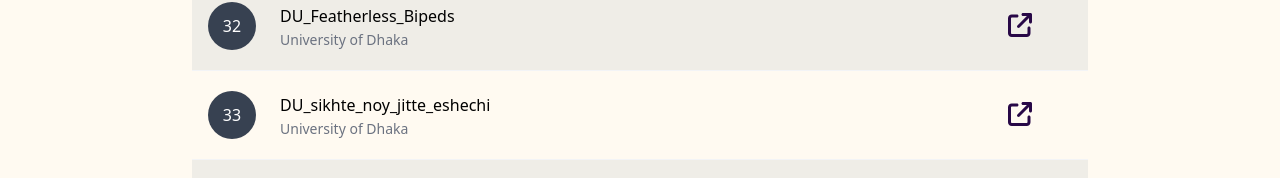
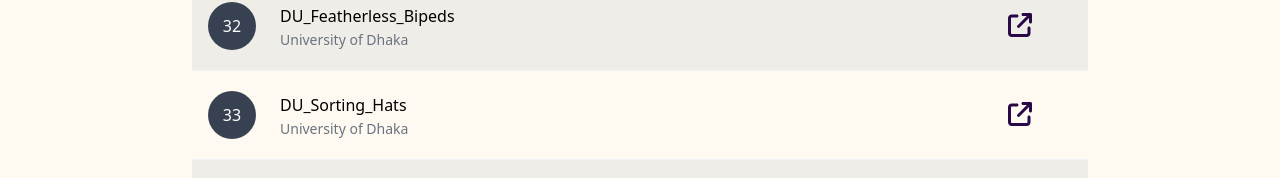
Before and after one commit to Mufassir-Chowdhury/cse-carnival, a React (Vite) app: page /hackathon/selected_teams in a window 1280 px wide. Shown: the part 3100-3278 px from the top of the page. Built offline with nearby package versions, Linux system fonts and the light colour scheme; a web font is replaced by a local one.

Commit message:
updated team list

```diff
--- a/src/data/hackathonSelectedTeams.js
+++ b/src/data/hackathonSelectedTeams.js
@@ -135,9 +135,9 @@ export const hackathonSelectedTeams = [
       "url": "https://csecarnival.sust.edu.bd/payment/122aea32-d724-4774-9a17-1144f8586349"
     },
     {
-      "name": "DU_sikhte_noy_jitte_eshechi",
+      "name": "DU_Sorting_Hats",
       "university": "University of Dhaka",
-      "url": "https://csecarnival.sust.edu.bd/payment/47e08047-5211-4d9e-b6fd-1ac5bdbca735"
+      "url": "https://csecarnival.sust.edu.bd/payment/bd8edcd4-7585-4f5d-a518-1e7814d5fc8c"
     },
     {
       "name": "Hack In Shell",
```
